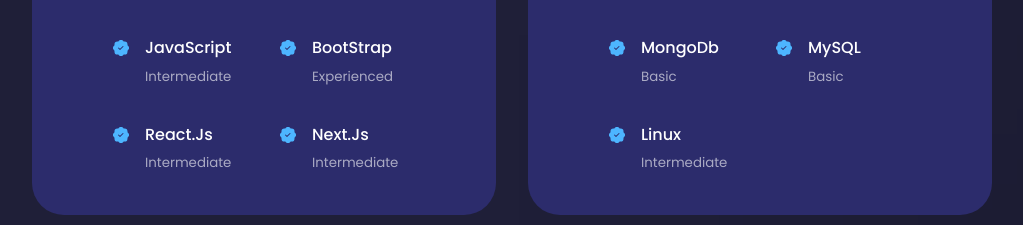
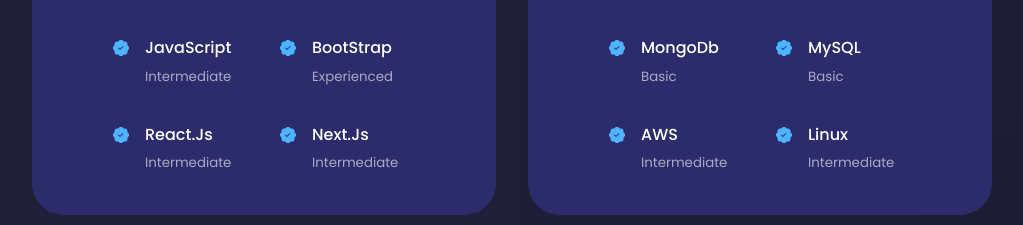
Before and after one commit to FaizShaikh0705/Portfolio_1, a React (Create React App) app: page / in a window 1280 px wide. Shown: the part 1982-2207 px from the top of the page, without its empty margins (128-1151 px from the left). Built offline with nearby package versions, Linux system fonts and the light colour scheme.

Commit message:
added aws

```diff
--- a/src/components/experience/Experience.jsx
+++ b/src/components/experience/Experience.jsx
@@ -87,13 +87,13 @@
                 <small className='text-light'>Basic</small>
               </div>
             </article>
-            {/* <article className='experience__details'>
+            <article className='experience__details'>
               <BsPatchCheckFill className='experience__details-icons' />
               <div>
-                <h4>Python</h4>
-                <small className='text-light'>Basic</small>
+                <h4>AWS</h4>
+                <small className='text-light'>Intermediate</small>
               </div>
-            </article> */}
+            </article>
             <article className='experience__details'>
               <BsPatchCheckFill className='experience__details-icons' />
               <div>
```
